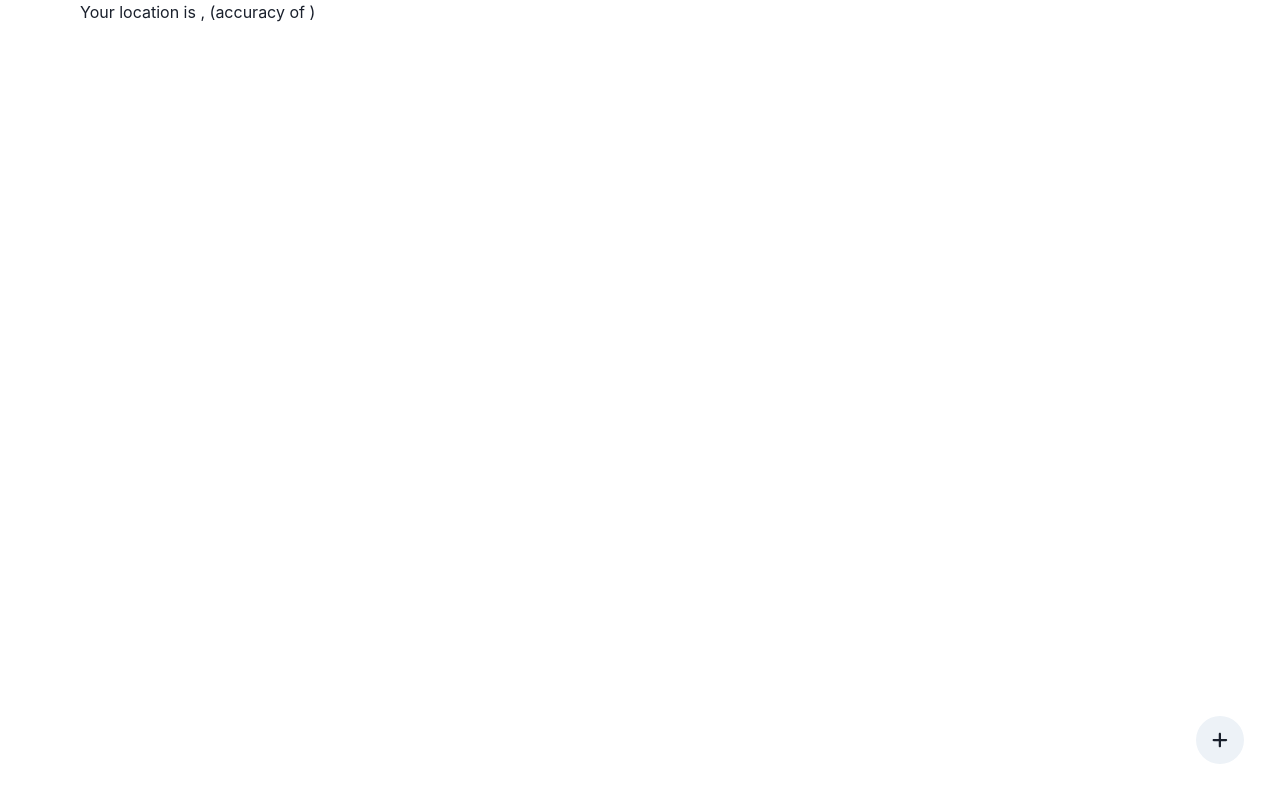
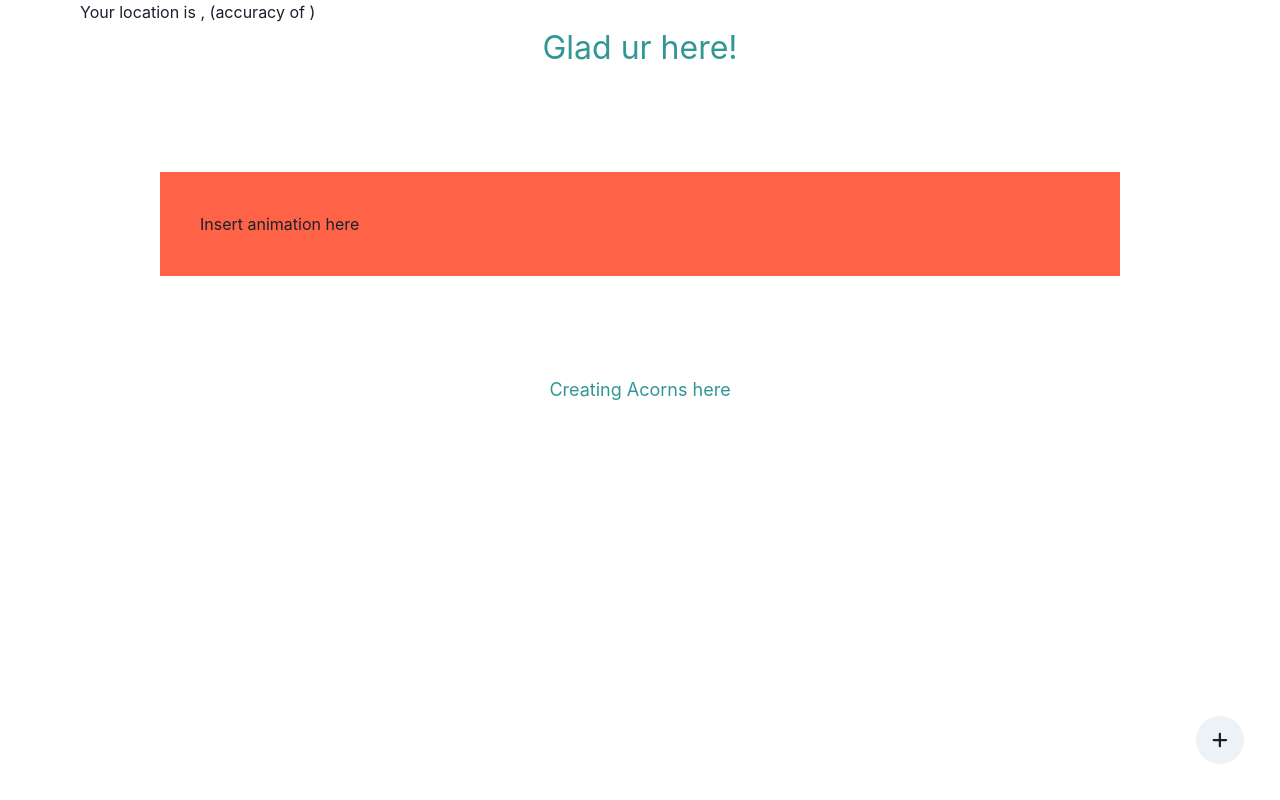
Before and after one commit to nwstorm/here, a React (Create React App) app: page / in a window 1280 px wide. Built offline with nearby package versions, Linux system fonts and the light colour scheme; no server answers; the database is empty.

Commit message:
Added Loading Page

```diff
--- a/src/pages/Home.js
+++ b/src/pages/Home.js
@@ -3,11 +3,12 @@ import { FontAwesomeIcon } from "@fortawesome/react-fontawesome";
 import { faPlus } from "@fortawesome/free-solid-svg-icons";
 import PostsList from "../components/PostsList";
 import CreatePostModal from "../components/CreatePostModal";
-import { Box, Container, IconButton, useDisclosure } from "@chakra-ui/react";
+import { Box, Container, IconButton, useDisclosure, Text, VStack} from "@chakra-ui/react";
 import React from "react";
 
 export default function Home() {
   const [location, setLocation] = useState([]);
+  const [loading, setLoading] = useState(true);
   const { isOpen, onOpen, onClose } = useDisclosure();
 
   // Initialize geolocation tracking
@@ -16,6 +17,7 @@ export default function Home() {
       console.log("Geolocation is not supported by your browser");
     } else {
       console.log("Locating…");
+      setLoading()
       navigator.geolocation.watchPosition(
         (success) => {
           console.log(
@@ -55,6 +57,12 @@ export default function Home() {
       />
 
       <CreatePostModal location={location} isOpen={isOpen} onClose={onClose} />
+
+      <VStack loading={loading} spacing={100} align='center'>
+        <Text fontSize='32px' color="#319795">Glad ur here!</Text>
+        <Box bg='tomato' h='75%' w='75%' p={10}>Insert animation here</Box>
+        <Text fontSize='18px' color="#319795" >Creating Acorns here</Text>
+      </VStack>
     </>
   );
 }
```
